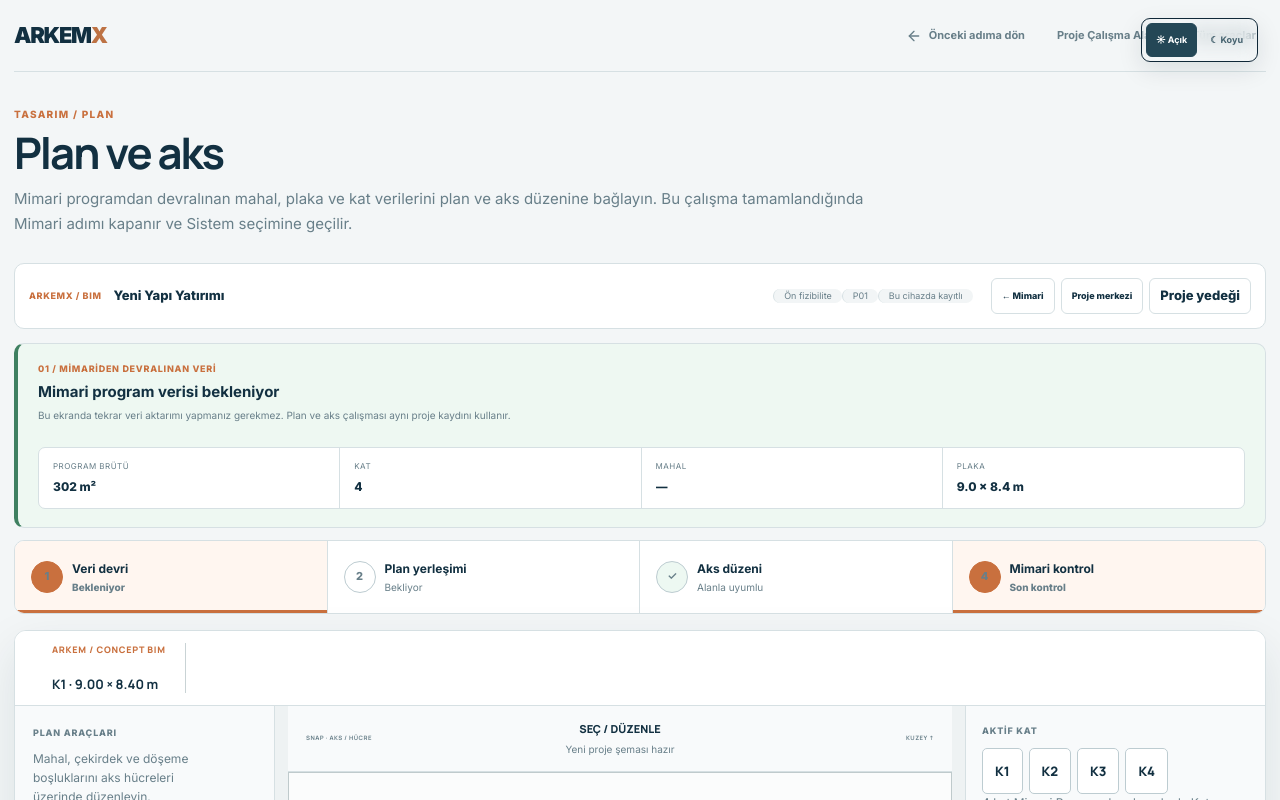
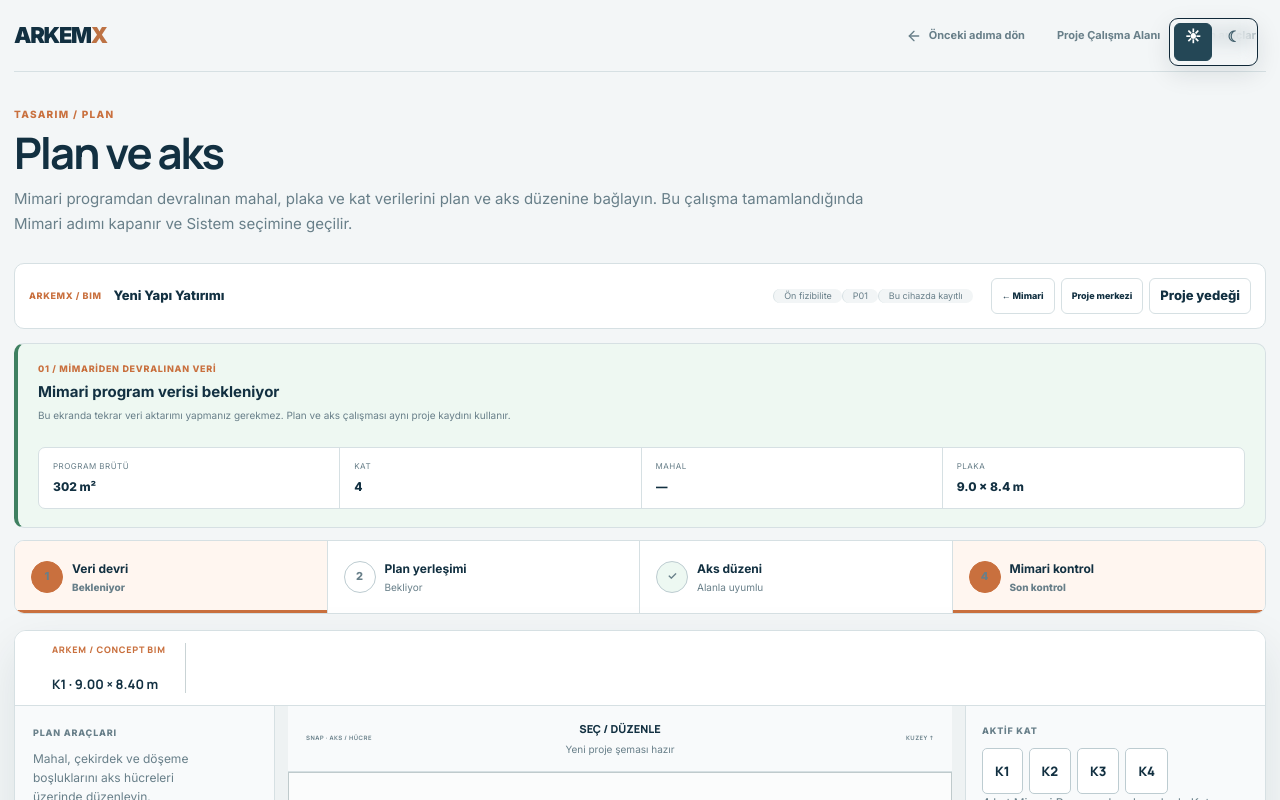
Before and after one commit to BuseIbsiroglu0637/arkemx-core-v1, a Next.js app: page /plan-ve-aks in a window 1280 px wide. Shown: the top 800 px of the page. Built offline with nearby package versions, Linux system fonts and the light colour scheme.

Commit message:
fix(plan): tema anahtarını yalnız ikon gösterecek şekilde sabitle

```diff
--- a/app/plan-ve-aks/sade-plan.css
+++ b/app/plan-ve-aks/sade-plan.css
@@ -1621,3 +1621,22 @@ html[data-theme="dark"] .arx-plan-page .cad-plan-simple-tools > button > i {
     grid-column:1;
   }
 }
+
+
+/* V07 / keep theme switch icon-only on Plan & Aks */
+body:has(.arx-plan-page) .arkem-theme-control button {
+  width:38px;
+  min-width:38px;
+  height:38px;
+  min-height:38px;
+  padding:0;
+  display:grid;
+  place-items:center;
+  font-size:0;
+  line-height:1;
+}
+body:has(.arx-plan-page) .arkem-theme-control button > span {
+  display:block;
+  font-size:15px;
+  line-height:1;
+}
```
